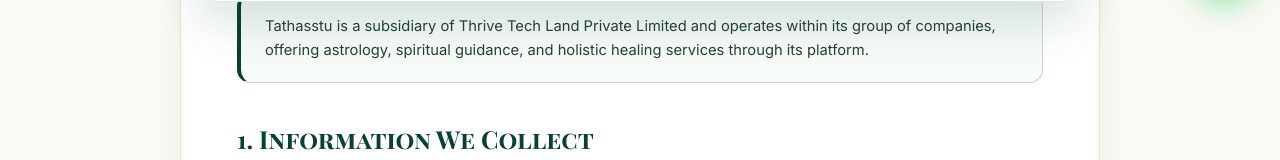
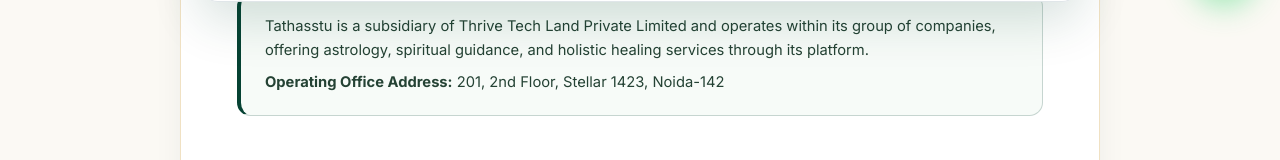
Before and after one commit to Tathaastu-Projects/tathaastu-website, a Next.js app: page /privacy in a window 1280 px wide. Shown: the part 782-942 px from the top of the page. Built offline with nearby package versions, Linux system fonts and the light colour scheme; no server answers.

Commit message:
added address

```diff
--- a/src/views/PrivacyPolicy.jsx
+++ b/src/views/PrivacyPolicy.jsx
@@ -2,7 +2,7 @@
 
 import React from "react";
 import { Link } from "@/lib/router";
-import { Shield, Clock, Mail, Phone, Globe, CheckCircle2, FileText, RefreshCw } from "lucide-react";
+import { Shield, Clock, Mail, Phone, Globe, CheckCircle2, FileText, RefreshCw, MapPin } from "lucide-react";
 import SiteNavbar from "../layout/SiteNavbar";
 import Footer from "../layout/Footer";
 import "../styles/legal-policy.css";
@@ -65,6 +65,9 @@
             <div className="legal-callout">
               <p>
                 Tathasstu is a subsidiary of Thrive Tech Land Private Limited and operates within its group of companies, offering astrology, spiritual guidance, and holistic healing services through its platform.
+              </p>
+              <p style={{ marginTop: "0.5rem" }}>
+                <strong>Operating Office Address:</strong> 201, 2nd Floor, Stellar 1423, Noida-142
               </p>
             </div>
           </section>
@@ -322,6 +325,18 @@
                     </a>
                   </div>
                 </div>
+
+                <div className="legal-contact-item">
+                  <div className="legal-contact-icon">
+                    <MapPin size={18} />
+                  </div>
+                  <div>
+                    <span className="legal-contact-label">Office Address</span>
+                    <span className="legal-contact-value">
+                      201, 2nd Floor, Stellar 1423, Noida-142
+                    </span>
+                  </div>
+                </div>
               </div>
             </div>
           </section>
--- a/src/views/RefundPolicy.jsx
+++ b/src/views/RefundPolicy.jsx
@@ -2,7 +2,7 @@
 
 import React from "react";
 import { Link } from "@/lib/router";
-import { Shield, Clock, Mail, Phone, Globe, FileText, RefreshCw, CheckCircle2 } from "lucide-react";
+import { Shield, Clock, Mail, Phone, Globe, FileText, RefreshCw, CheckCircle2, MapPin } from "lucide-react";
 import SiteNavbar from "../layout/SiteNavbar";
 import Footer from "../layout/Footer";
 import "../styles/legal-policy.css";
@@ -68,6 +68,9 @@
             <div className="legal-callout">
               <p>
                 Tathasstu is a subsidiary of Thrive Tech Land Private Limited and operates within its group of companies, offering astrology, spiritual guidance, and holistic healing services through its platform.
+              </p>
+              <p style={{ marginTop: "0.5rem" }}>
+                <strong>Operating Office Address:</strong> 201, 2nd Floor, Stellar 1423, Noida-142
               </p>
             </div>
           </section>
@@ -298,6 +301,18 @@
                     </a>
                   </div>
                 </div>
+
+                <div className="legal-contact-item">
+                  <div className="legal-contact-icon">
+                    <MapPin size={18} />
+                  </div>
+                  <div>
+                    <span className="legal-contact-label">Office Address</span>
+                    <span className="legal-contact-value">
+                      201, 2nd Floor, Stellar 1423, Noida-142
+                    </span>
+                  </div>
+                </div>
               </div>
             </div>
           </section>
--- a/src/views/TermsConditions.jsx
+++ b/src/views/TermsConditions.jsx
@@ -2,7 +2,7 @@
 
 import React from "react";
 import { Link } from "@/lib/router";
-import { Shield, Clock, Mail, Phone, Globe, FileText, RefreshCw, AlertCircle } from "lucide-react";
+import { Shield, Clock, Mail, Phone, Globe, FileText, RefreshCw, AlertCircle, MapPin } from "lucide-react";
 import SiteNavbar from "../layout/SiteNavbar";
 import Footer from "../layout/Footer";
 import "../styles/legal-policy.css";
@@ -70,6 +70,9 @@
             <div className="legal-callout">
               <p>
                 Tathasstu is a subsidiary of Thrive Tech Land Private Limited and operates within its group of companies, offering astrology, spiritual guidance, and holistic healing services through its platform.
+              </p>
+              <p style={{ marginTop: "0.5rem" }}>
+                <strong>Operating Office Address:</strong> 201, 2nd Floor, Stellar 1423, Noida-142
               </p>
             </div>
           </section>
@@ -386,6 +389,18 @@
                     </a>
                   </div>
                 </div>
+
+                <div className="legal-contact-item">
+                  <div className="legal-contact-icon">
+                    <MapPin size={18} />
+                  </div>
+                  <div>
+                    <span className="legal-contact-label">Office Address</span>
+                    <span className="legal-contact-value">
+                      201, 2nd Floor, Stellar 1423, Noida-142
+                    </span>
+                  </div>
+                </div>
               </div>
             </div>
           </section>
```
